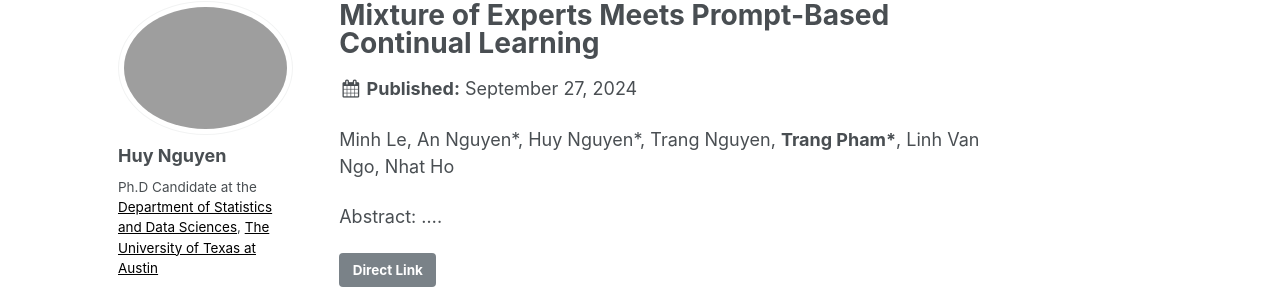
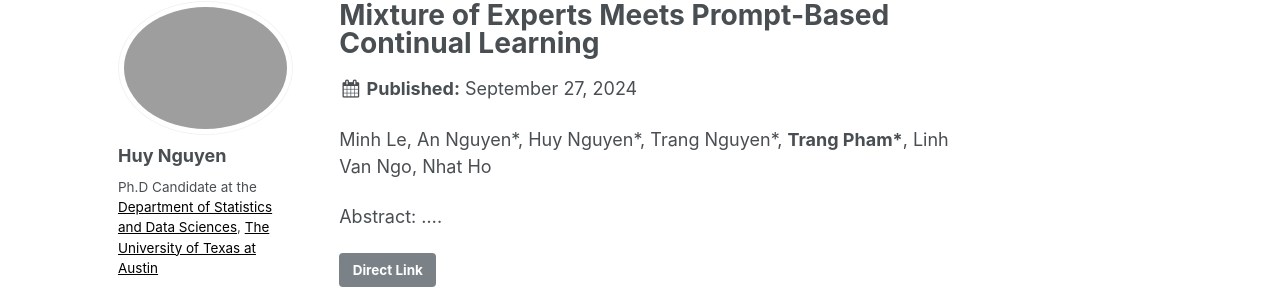
Before and after one commit to snowwhite2011/huyentrang0811.github.io, a Jekyll site: the page built from _articles/NoRGa.md, in a window 1280 px wide and 968 px high. Shown: the part 117-417 px from the top of the window. Built offline with Jekyll 4.4.1, drawn with Linux system fonts in a browser that asks for light colours.

Commit message:
Update NoRGa.md

```diff
--- a/_articles/NoRGa.md
+++ b/_articles/NoRGa.md
@@ -8,6 +8,6 @@ link: ....
 ---
 
 [comment]: <> (<a href="https://proceedings.mlr.press/v162/le22a.html">Arxiv</a>.)
-Minh Le, An Nguyen\*, Huy Nguyen\*, Trang Nguyen, <b>Trang Pham\*</b>, Linh Van Ngo, Nhat Ho
+Minh Le, An Nguyen\*, Huy Nguyen\*, Trang Nguyen\*, <b>Trang Pham\*</b>, Linh Van Ngo, Nhat Ho
 
 Abstract: ....
```
